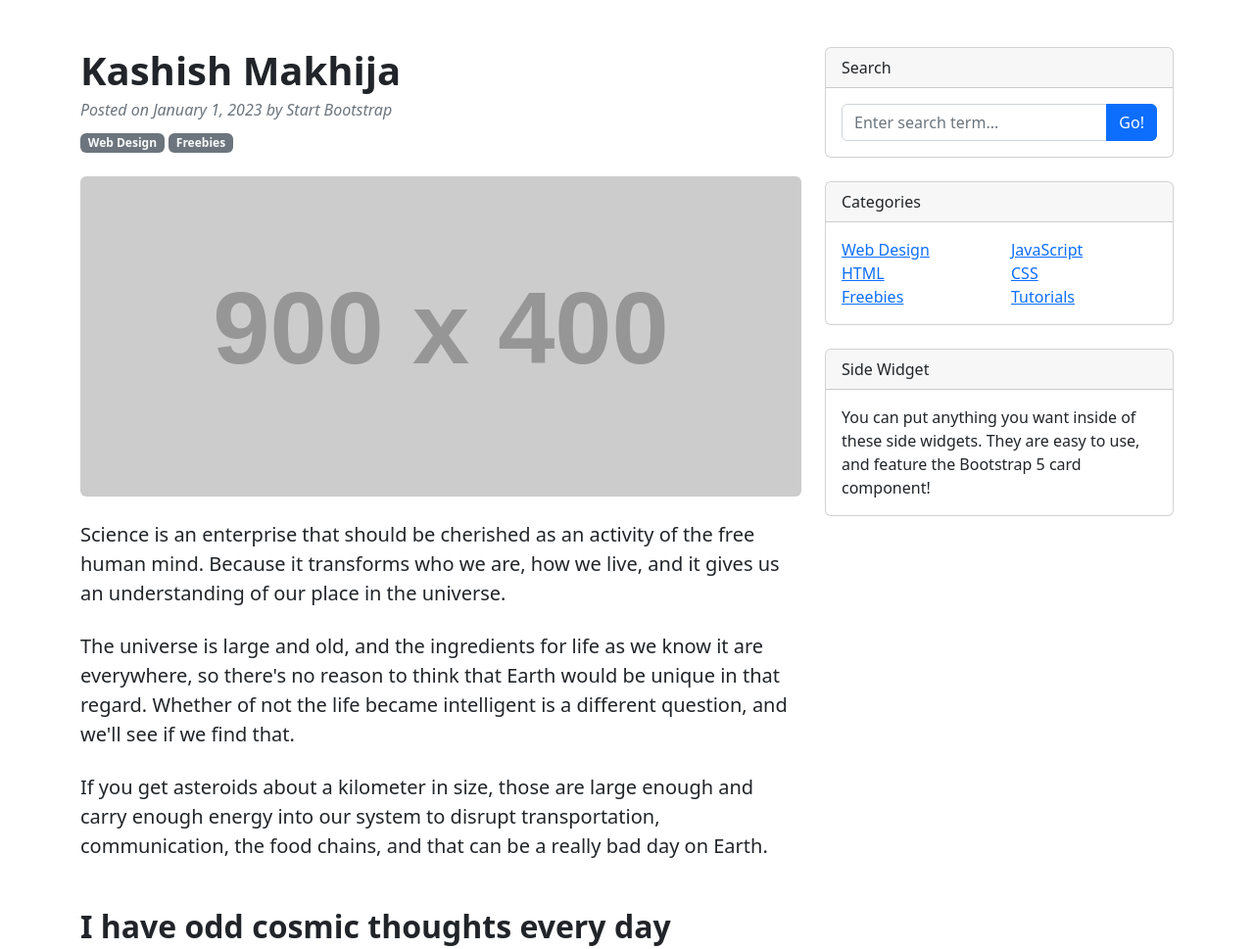
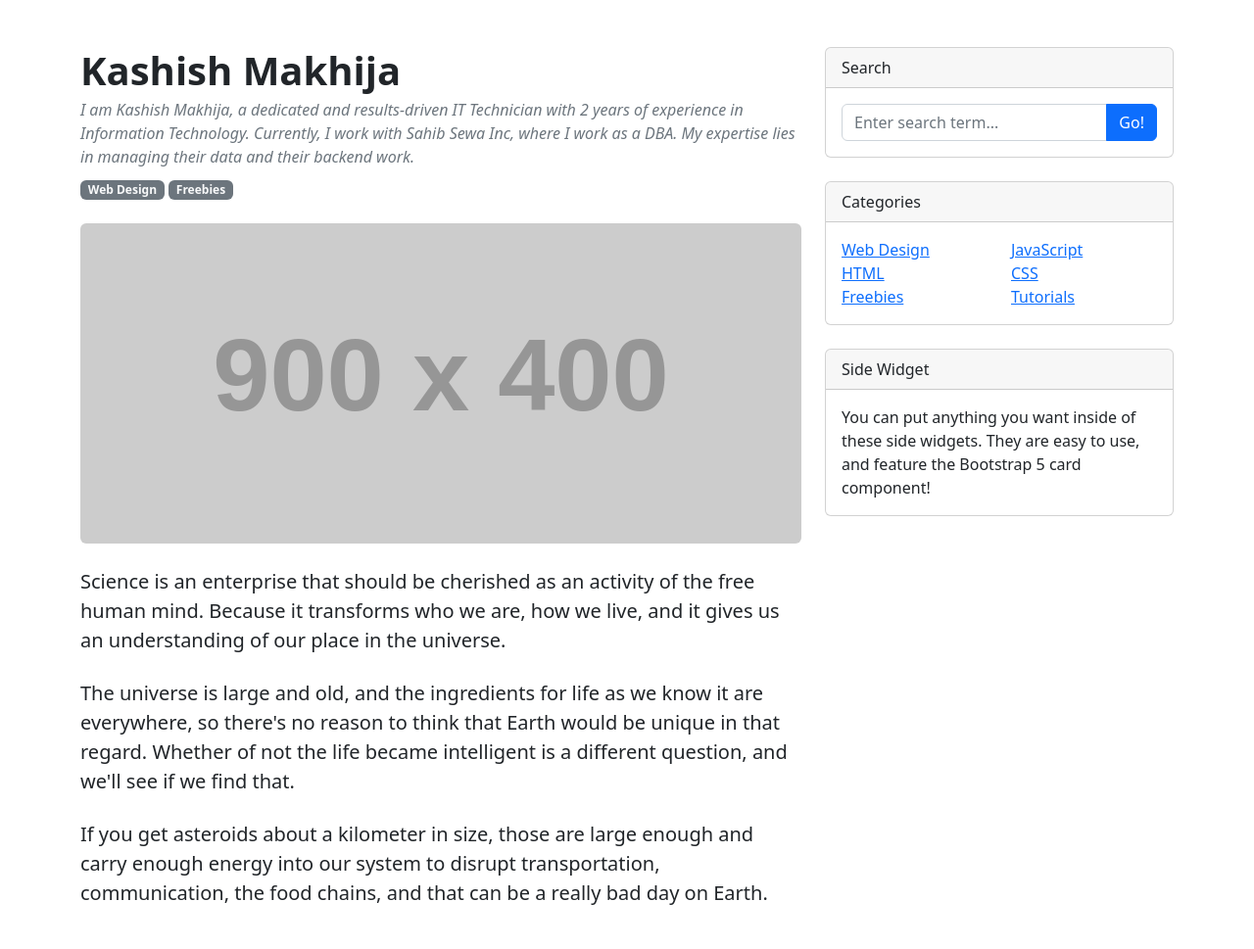
Before and after one commit to kashish0821/kashish0821.github.io, a plain HTML site: page index.html in a window 1280 px wide. Shown: the top 969 px of the page at 98% size. Drawn offline with nearby package versions, Linux system fonts and the light colour scheme; files that its build step writes are made by us from their sources; placeholder pictures from the web are drawn by us; a script that the page names is missing.

Commit message:
Update index.html

```diff
--- a/index.html
+++ b/index.html
@@ -5,7 +5,7 @@
         <meta name="viewport" content="width=device-width, initial-scale=1, shrink-to-fit=no" />
         <meta name="description" content="" />
         <meta name="author" content="" />
-        <title>Blog Post - Start Bootstrap Template</title>
+        <title>Kashish Makhija - IT Technician</title>
         <!-- Favicon-->
         <link rel="icon" type="image/x-icon" href="assets/favicon.ico" />
         <!-- Core theme CSS (includes Bootstrap)-->
@@ -24,7 +24,7 @@
                             <!-- Post title-->
                             <h1 class="fw-bolder mb-1">Kashish Makhija</h1>
                             <!-- Post meta content-->
-                            <div class="text-muted fst-italic mb-2">Posted on January 1, 2023 by Start Bootstrap</div>
+                            <div class="text-muted fst-italic mb-2">I am Kashish Makhija, a dedicated and results-driven IT Technician with 2 years of experience in Information Technology. Currently, I work with Sahib Sewa Inc, where I work as a DBA. My expertise lies in managing their data and their backend work.</div>
                             <!-- Post categories-->
                             <a class="badge bg-secondary text-decoration-none link-light" href="#!">Web Design</a>
                             <a class="badge bg-secondary text-decoration-none link-light" href="#!">Freebies</a>
```
